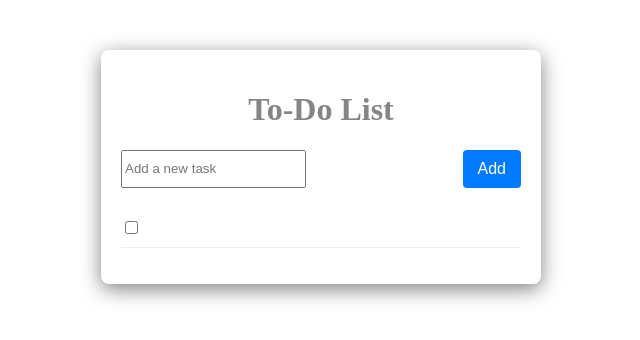
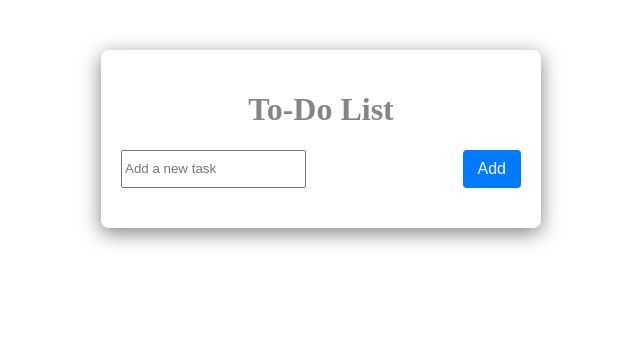
Before and after one commit to ParamiAshinsana/Angular-Todo-Application, an Angular app: page / in a window 1280 px wide. Shown: the top 340 px of the page, without its empty margins (319-959 px from the left). Built offline with nearby package versions, Linux system fonts and the light colour scheme.

Commit message:
add span

```diff
--- a/src/app/app.component.html
+++ b/src/app/app.component.html
@@ -6,10 +6,12 @@
   </div>
 
   <ul>
-    <li>
-      <input type="checkbox"  />
-
+    <li *ngFor="let task of tasks">
+      <input type="checkbox" [(ngModel)]="task.completed" />
+      <span [class.completed]="task.completed">{{ task.name }}</span>
+      <button class="delete-btn">Delete</button>
     </li>
   </ul>
 
+
 </div>
```
